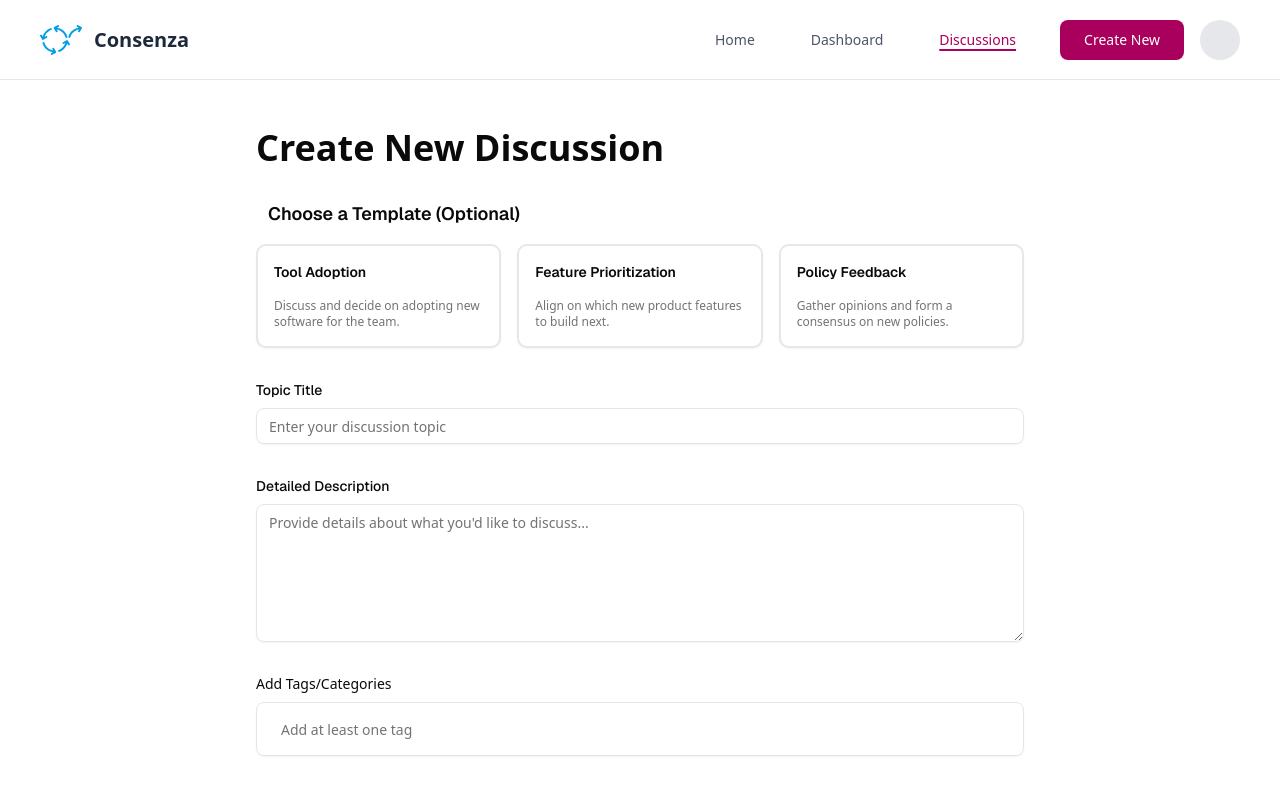
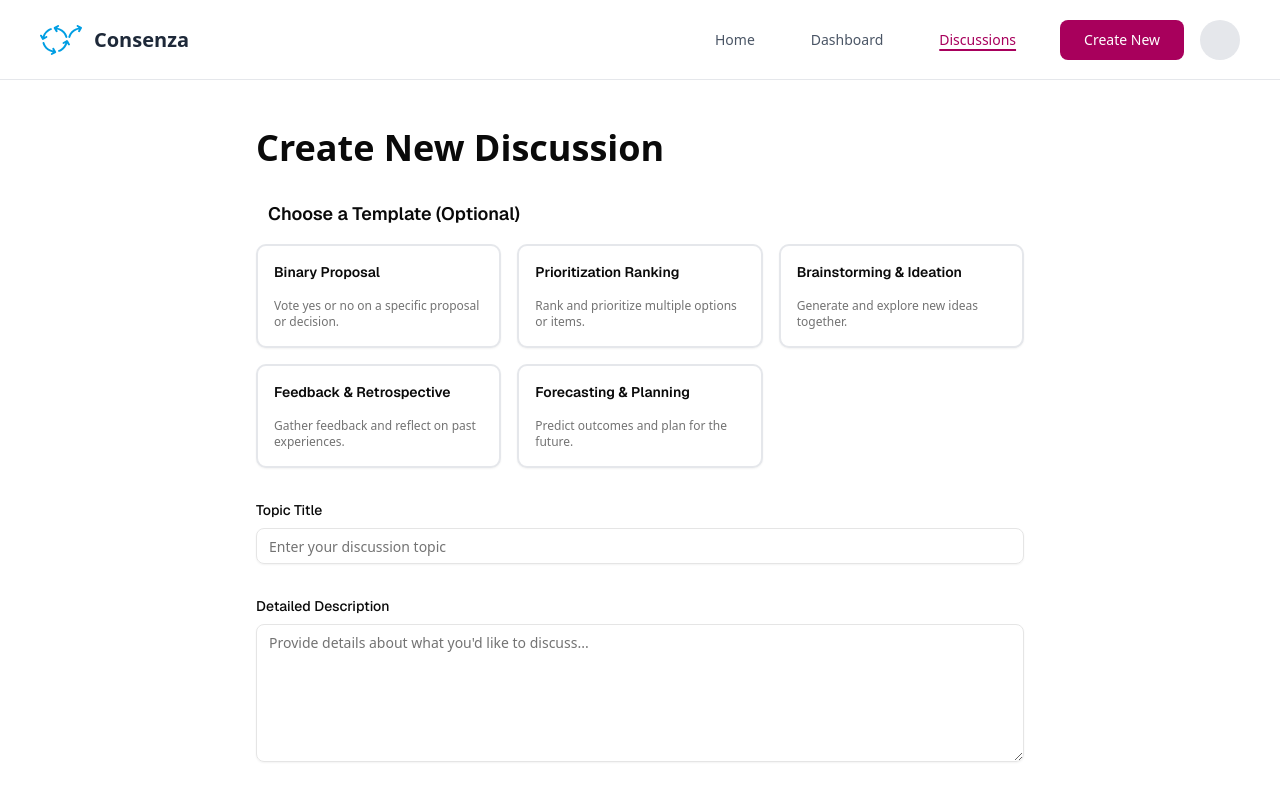
Before and after one commit to Philnue/baselhack_2025_the_loop, a Next.js app in the folder code/nextjs-frontend/: page /discussions/new in a window 1280 px wide. Shown: the top 786 px of the page. Built offline with nearby package versions, Linux system fonts and the light colour scheme.

Commit message:
Uddate Categories

```diff
--- a/code/nextjs-frontend/app/discussions/new/page.tsx
+++ b/code/nextjs-frontend/app/discussions/new/page.tsx
@@ -15,19 +15,29 @@ import { createDiscussionService } from "../../services/DiscussionsService";
 
 const TEMPLATES = [
   {
-    id: "TOOL_ADOPTION",
-    title: "Tool Adoption",
-    description: "Discuss and decide on adopting new software for the team.",
+    id: "BINARY_PROPOSAL",
+    title: "Binary Proposal",
+    description: "Vote yes or no on a specific proposal or decision.",
   },
   {
-    id: "FEATURE_PRIORITIZATION",
-    title: "Feature Prioritization",
-    description: "Align on which new product features to build next.",
+    id: "PRIORITIZATION_RANKING",
+    title: "Prioritization Ranking",
+    description: "Rank and prioritize multiple options or items.",
   },
   {
-    id: "POLICY_FEEDBACK",
-    title: "Policy Feedback",
-    description: "Gather opinions and form a consensus on new policies.",
+    id: "BRAINSTORMING_IDEATION",
+    title: "Brainstorming & Ideation",
+    description: "Generate and explore new ideas together.",
+  },
+  {
+    id: "FEEDBACK_RETROSPECTIVE",
+    title: "Feedback & Retrospective",
+    description: "Gather feedback and reflect on past experiences.",
+  },
+  {
+    id: "FORECASTING_PLANNING",
+    title: "Forecasting & Planning",
+    description: "Predict outcomes and plan for the future.",
   },
 ];
 
--- a/code/nextjs-frontend/app/services/DiscussionsService.ts
+++ b/code/nextjs-frontend/app/services/DiscussionsService.ts
@@ -118,9 +118,11 @@ export async function patchDiscussionByIdService(
 // Type Definitions
 
 export type DiscussionTemplate =
-  | "FEATURE_PRIORITIZATION"
-  | "TOOL_ADOPTION"
-  | "PROCESS_IMPROVEMENT";
+  | "BINARY_PROPOSAL"
+  | "PRIORITIZATION_RANKING"
+  | "BRAINSTORMING_IDEATION"
+  | "FEEDBACK_RETROSPECTIVE"
+  | "FORECASTING_PLANNING";
 
 export type Discussion = {
   template: DiscussionTemplate;
```
